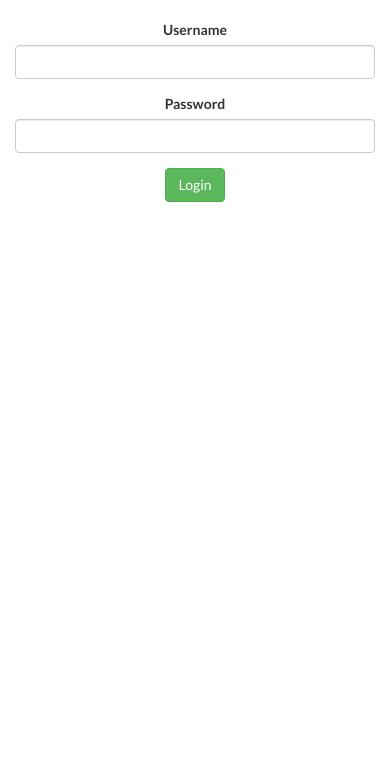
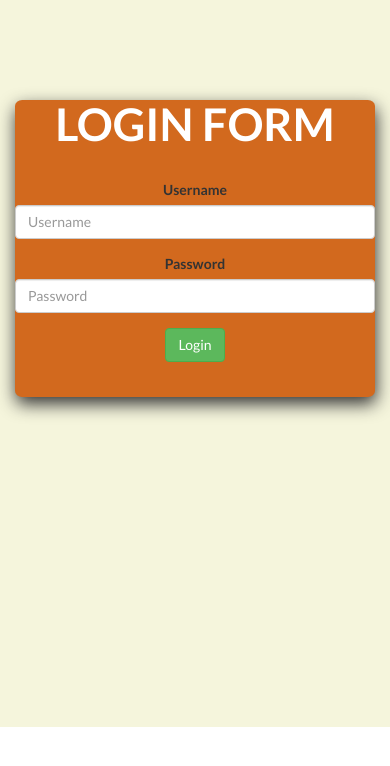
Before and after one commit to kvu-luong/data_web2, a PHP site: page /loginPage.php in a window 390 px wide. Shown: the top 766 px of the page. Run offline with PHP 8.4, Linux system fonts and the light colour scheme.

Commit message:
Last time : Done

```diff
--- a/bs/1.css
+++ b/bs/1.css
@@ -1,9 +1,27 @@
 *{margin:0;padding:0; }
 
-textarea.coment {
-    width: 313px;
-    height: 95px;
-    resize: none;
+.col-md-4.col-md-push-4.regis {
+    margin-top: 50px;
+}
+
+h3.to {
+    color: white;
+    font-weight: bold;
+    font-size: 45px;
+    text-transform: uppercase;
+}
+
+div#box {
+    width: 100%;
+    background: chocolate;
+    margin-top: 100px;
+    border-radius: 2%;
+    box-shadow: 1px 7px 17px;
+}
+
+.cover {
+    background-color: beige;
+    padding-bottom: 330px;
 }
 
 button.btn.btn-link.bt {
--- a/insertimage.php
+++ b/insertimage.php
@@ -32,7 +32,7 @@
       </head>
       <body>
            <br /><br />
-
+           <div class="coveraddproduct">
            <div class="container" >
                <div class="row">
                    <div class="col-md-6 col-md-push-3">
@@ -59,7 +59,7 @@
                         </tr>
                         <tr>
                             <th>Price</th>
-                            <td> <input type="number" id="price"  required=""/></td>
+                            <td> <input type="number" name="price"  required=""/></td>
                         </tr>
                         <tr>
                             <th></th>
@@ -69,6 +69,7 @@
                 </form>
                    </div> <!-- end col -->
                </div> <!-- end row -->
+           </div>
            </div>
       </body>
  </html>
--- a/loginPage.php
+++ b/loginPage.php
@@ -19,19 +19,21 @@ session_start();
         <script src="bs/jquery-ui.js" type="text/javascript"></script>
 </head>
 <body >
+    <div class="cover">
    <div class="container text-center">
        <div class="row">
             <div class="col-md-4 col-md-push-4">
                 <div id="box">
+                    <h3 class="to">Login Form</h3>
                  <br />
                  <form method="post" action="UserServlet.php">
                   <div class="form-group">
                    <label>Username</label>
-                   <input type="text" name="username" id="username" class="form-control" required />
+                   <input type="text" name="username" id="username" class="form-control" required placeholder="Username" />
                   </div>
                   <div class="form-group">
                    <label>Password</label>
-                   <input type="password" name="password" id="password" class="form-control" required />
+                   <input type="password" name="password" id="password" class="form-control" required placeholder="Password"/>
                   </div>
                   <div>
                       <?php
@@ -53,5 +55,6 @@ session_start();
            </div>
         </div>
    </div><!-- end loginForm-->
+    </div>
 </body>
 </html>
--- a/registerPage.php
+++ b/registerPage.php
@@ -20,9 +20,10 @@
         <script src="bs/jquery-ui.js" type="text/javascript"></script>
     </head>
     <body>
+        <div class="cover">
         <div class="container">
             <div class="row text-center">
-                <div class="col-md-4 col-md-push-4" >
+                <div class="col-md-4 col-md-push-4 regis" >
                     <h4>Welcome to Our WebSite</h4>
                     <form action="UserServlet.php" method="POST">
                         <div class="form-group">
@@ -71,10 +72,11 @@
                         </div>
 
                     <input type="hidden" name="method" value="register"/>
-                   <button type="submit" class="btn btn-success">REGISTER5</button>
+                   <button type="submit" class="btn btn-success">REGISTER</button>
                     </form>
                 </div> <!-- end col-md-12 -->
             </div> <!-- end row -->
         </div> <!-- end container -->
+        </div>
     </body>
 </html>
```
Also changed, not shown: bs/addmin.css (+27 -0 lines).
